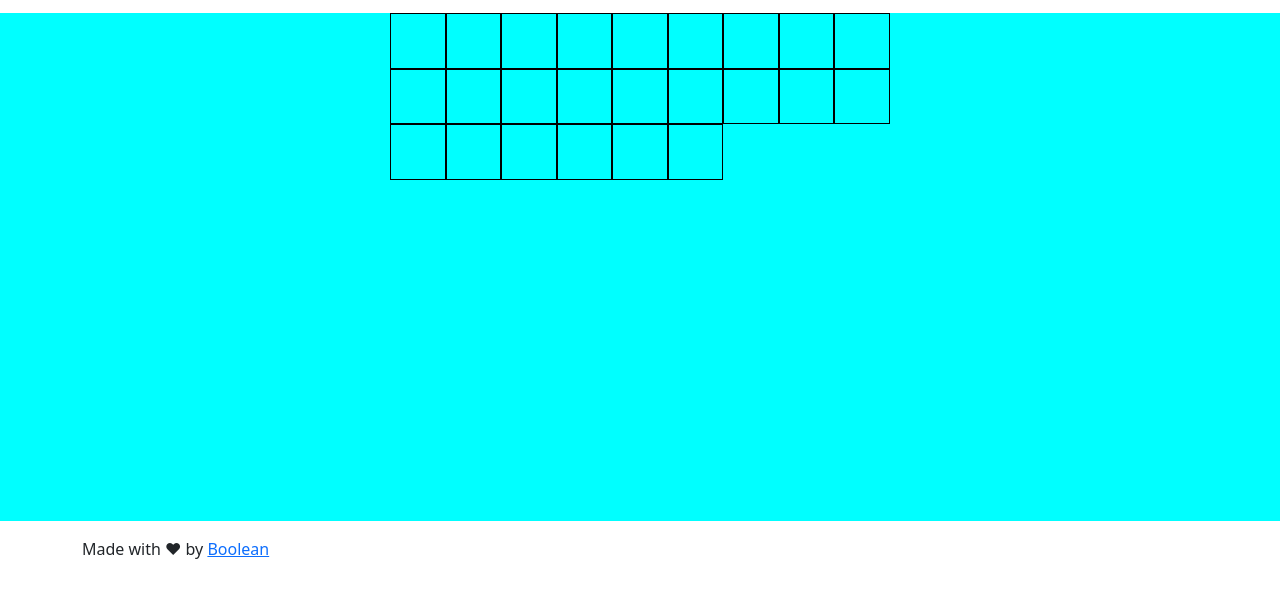
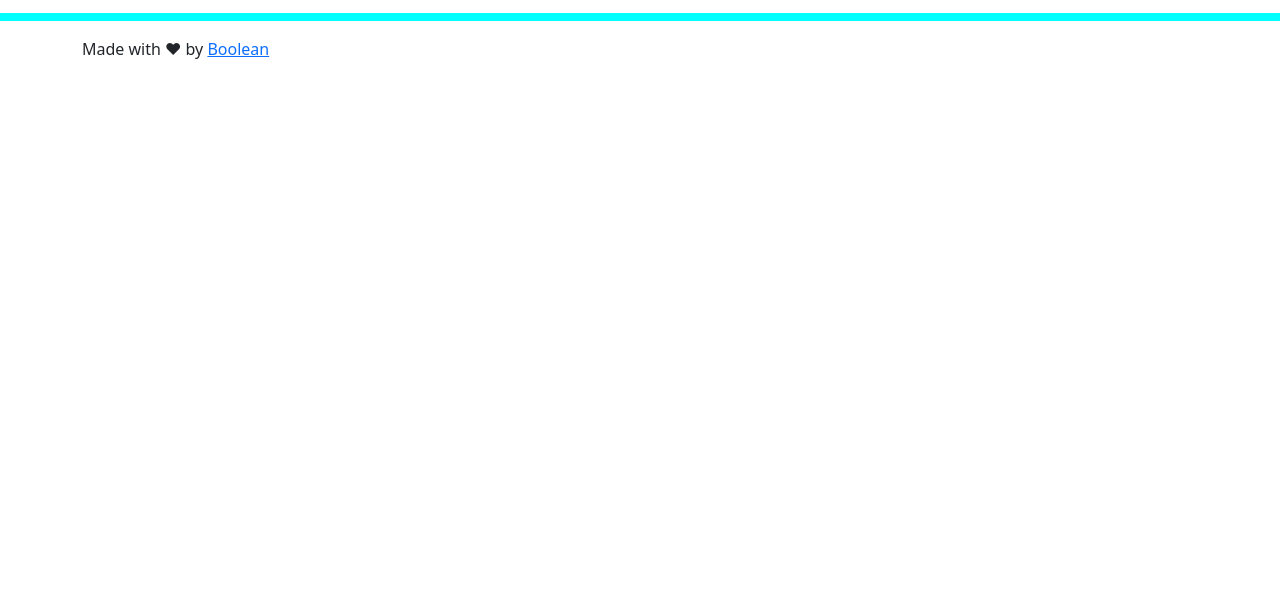
Before and after one commit to mikzanco/campo-minato, a plain HTML site: page index.html in a window 1280 px wide. Shown: the part 57-654 px from the top of the page. Drawn offline with nearby package versions, Linux system fonts and the light colour scheme.

Commit message:
add lista per procedere con ordine

```diff
--- a/index.html
+++ b/index.html
@@ -32,32 +32,11 @@
 
         <main class="d-flex align-items-center justify-content-center flex-column">
             <div class="game-wrapped">
-                <div class="grid">
+                <!-- <div class="grid">
                     <div class="cell square81"></div>
                     <div class="cell square81"></div>
-                    <div class="cell square81"></div>
-                    <div class="cell square81"></div>
-                    <div class="cell square81"></div>
-                    <div class="cell square81"></div>
-                    <div class="cell square81"></div>
-                    <div class="cell square81"></div>
-                    <div class="cell square81"></div>
-                    <div class="cell square81"></div>
-                    <div class="cell square81"></div>
-                    <div class="cell square81"></div>
-                    <div class="cell square81"></div>
-                    <div class="cell square81"></div>
-                    <div class="cell square81"></div>
-                    <div class="cell square81"></div>
-                    <div class="cell square81"></div>
-                    <div class="cell square81"></div>
-                    <div class="cell square81"></div>
-                    <div class="cell square81"></div>
-                    <div class="cell square81"></div>
-                    <div class="cell square81"></div>
-                    <div class="cell square81"></div>
-                    <div class="cell square81"></div>
-                </div>
+
+                </div> -->
 
                 <!-- <h2>Selezionare il livello di difficltà a cui si vuole giocare e premere start per generare la griglia</h2> -->
             </div>
--- a/js/script.js
+++ b/js/script.js
@@ -0,0 +1,24 @@
+// creo lista delle cose da fare:
+/*
+
+COSA BISOGNA FARE:
+-Creare la griglia di gioco
+-Creare i quadrati con id ed inserire i numeri
+-Genereo bombe id
+-Creare evento click
+-Evento click che genera:
+
+ --FiNE GIOCO se bomba
+ --coloro casella se buona
+ --segno i tentativi in console
+ --quando tentativi = caselle buone FINITO GIOCO vinto.
+
+
+
+
+
+
+
+*/
+
+const grid = [100, 81, 49];
```
